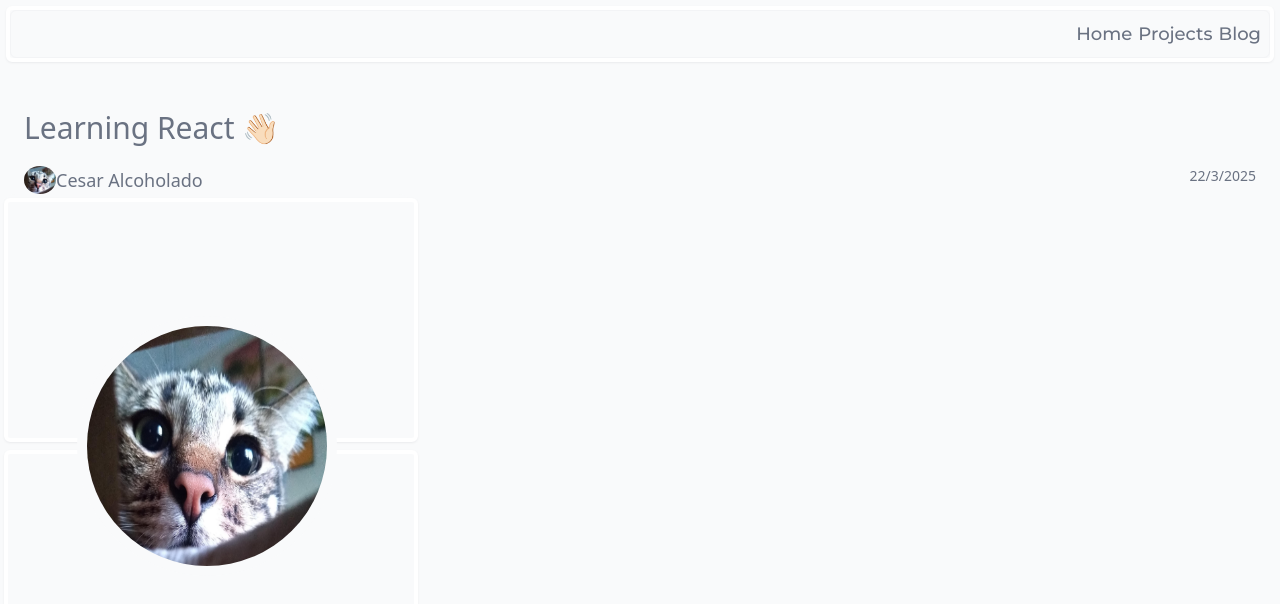
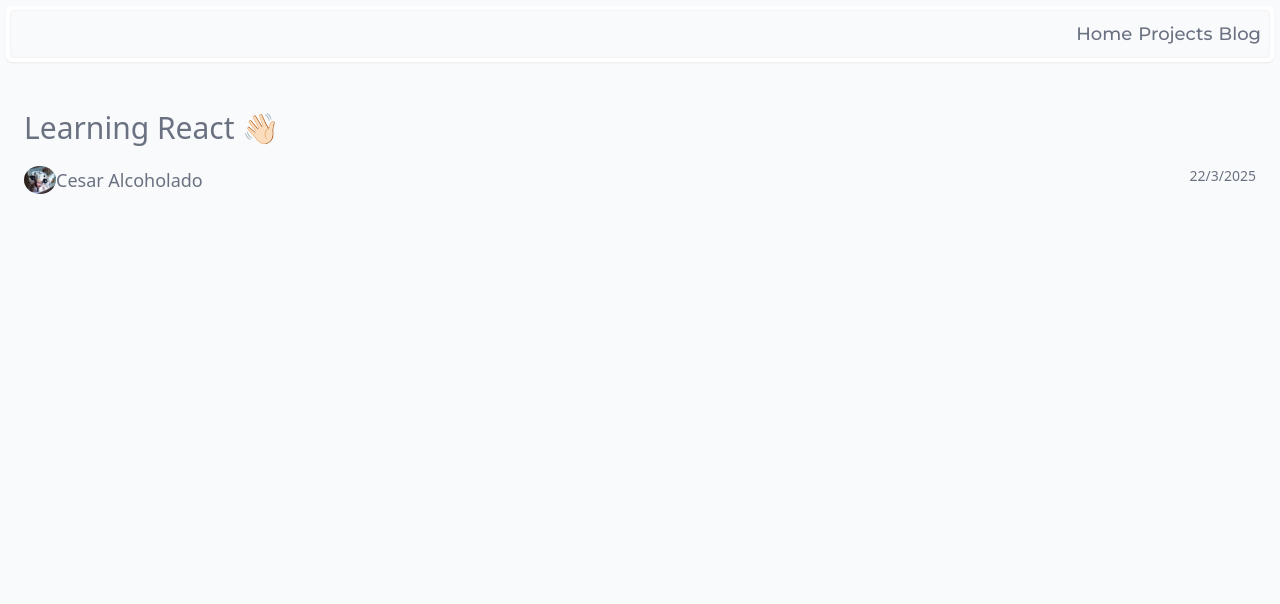
Before and after one commit to CesarAlcoholado/portfolio-v2, a React (Vite) app: page /blogs in a window 1280 px wide. Shown: the top 604 px of the page. Built offline with nearby package versions, Linux system fonts and the light colour scheme; the HTML template or start-up script is replaced by a standard one.

Commit message:
working on projects page styles

```diff
--- a/src/pages/Blogs.tsx
+++ b/src/pages/Blogs.tsx
@@ -1,3 +1,4 @@
+import { useMemo} from "react";
 import { LazyLoadImage } from "react-lazy-load-image-component";
 import pfp from "../assets/profileCard/Simon.jpg";
 
@@ -25,24 +26,6 @@
           </span>
         </div>
       </section>
-      {/* <main>
-        Ad et mollit ipsum pariatur occaecat et. Consequat incididunt consequat
-        adipisicing tempor commodo qui nostrud veniam ipsum elit nisi duis est.
-        Ut magna labore eiusmod velit officia ut aute cillum anim est consequat
-        ullamco sunt. Minim Lorem exercitation ad aute nisi magna ex laboris
-        mollit. Veniam id Lorem enim excepteur irure. Cupidatat amet est nostrud
-        in voluptate ut officia laborum duis enim cupidatat.
-      </main> */}
-      <div className="relative w-[414px] h-[504px] flex flex-col gap-2 rounded-2xl bg-cardLight dark:bg-backgroundDark p-1">
-        <div className="w-[414px] h-[250px] rounded-md bg-cardLight dark:bg-red-400 border-borderLight border-4 border-solid dark:bg-backgroundDark dark:border-borderDark shadow-sm shadow-gray-900/5"></div>
-        <div className="absolute flex justify-center items-center rounded-full w-[260px] h-[260px] bg-cardLight dark:bg-backgroundDark transform top-1/2 left-1/2 -translate-x-1/2 -translate-y-1/2">
-          <LazyLoadImage
-            src={pfp}
-            className="rounded-full w-[240px] h-[240px]"
-          />
-        </div>
-        <div className="w-[414px] h-[250px] rounded-md bg-cardLight dark:bg-red-400 border-borderLight border-4 border-solid dark:bg-backgroundDark dark:border-borderDark shadow-sm shadow-gray-900/5"></div>
-      </div>
     </>
   );
 };
--- a/src/pages/Projects.tsx
+++ b/src/pages/Projects.tsx
@@ -19,6 +19,7 @@
           Here you will find some of my recent projects
         </p>
       </div>
+      <div className="sm:grid sm:grid-cols-2 md:grid-cols-3 lg:grid-cols-4 gap-2.5 w-full h-auto">
       {projects.map((project, index) => (
         <div
           className="w-full h-full rounded-md bg-cardLight border-borderLight border-4 border-solid dark:bg-backgroundDark dark:border-borderDark shadow-sm shadow-gray-900/5 "
@@ -47,7 +48,6 @@
             </p>
             <LazyLoadImage
               effect="blur"
-              onLoad={() => console.log("loading")}
               src={project.image}
               width={"100%"}
             />
@@ -64,6 +64,7 @@
           </div>
         </div>
       ))}
+      </div>
     </div>
   );
 }
```
